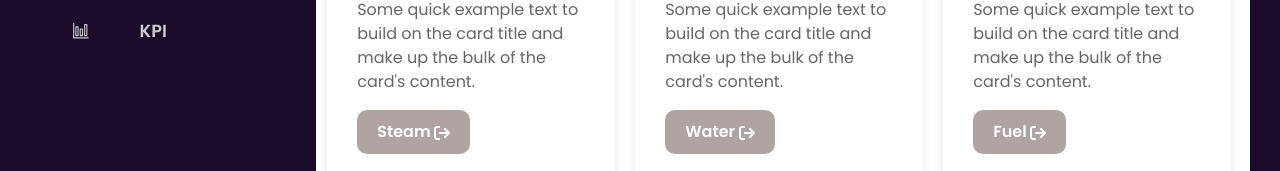
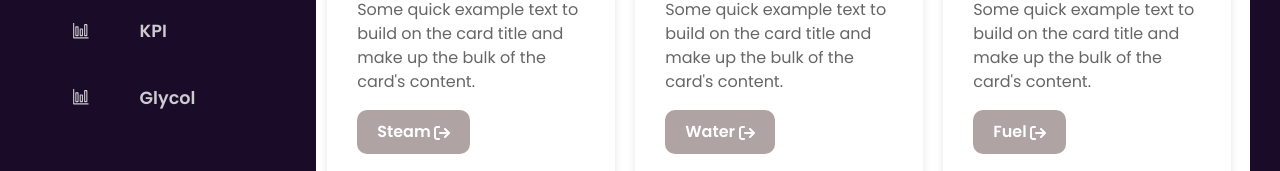
Before and after one commit to dahami4096/Practice-updated, a React (Vite) app: page / in a window 1280 px wide. Shown: the part 748-919 px from the top of the page. Built offline with nearby package versions, Linux system fonts and the light colour scheme.

Commit message:
added glycol tab

```diff
--- a/src/components/sidebar/Sidebar.jsx
+++ b/src/components/sidebar/Sidebar.jsx
@@ -90,6 +90,13 @@ const Sidebar = () => {
                     <VscGraph className='icon' />
                     KPI
                 </NavLink>
+                <NavLink
+                    to='/glycol'
+                    className={({ isActive }) => isActive ? 'item active' : 'item'}
+                >
+                    <VscGraph className='icon' />
+                    Glycol
+                </NavLink>
             </div>
         </div>
     );
```
